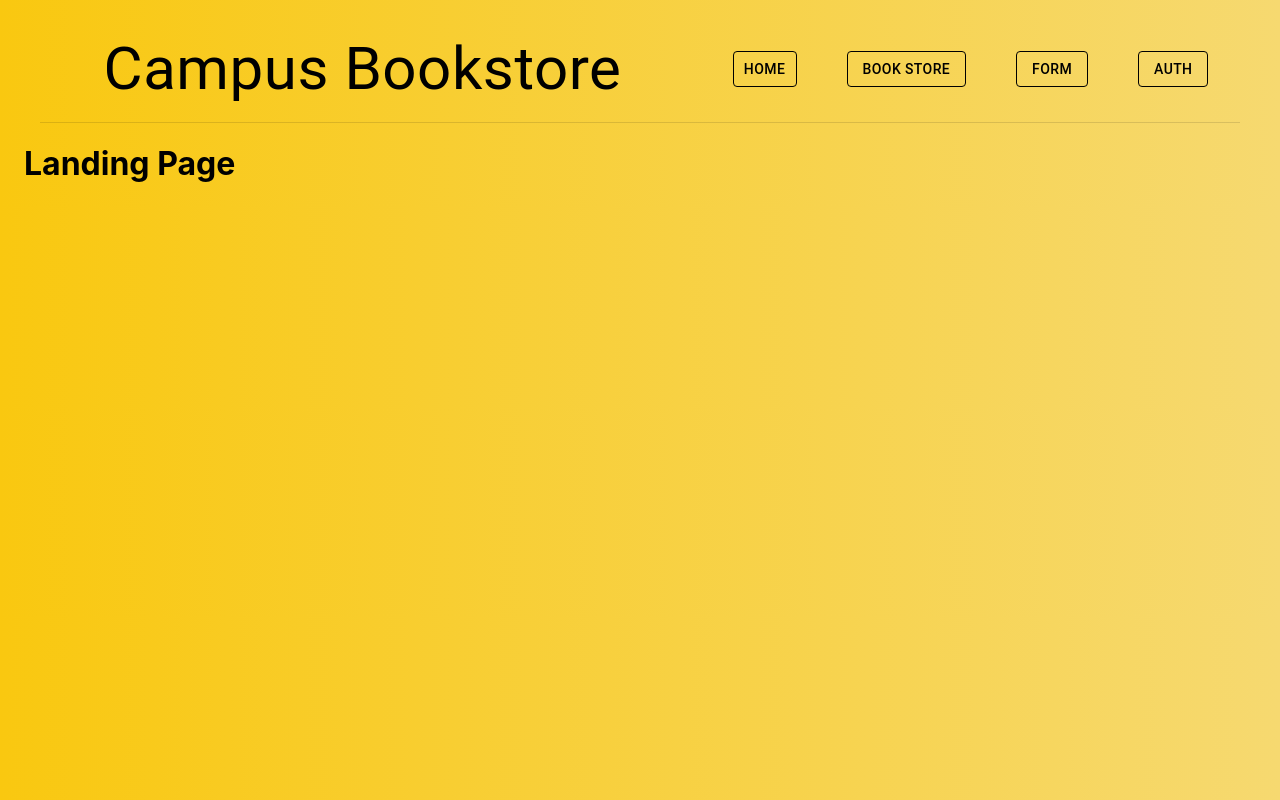
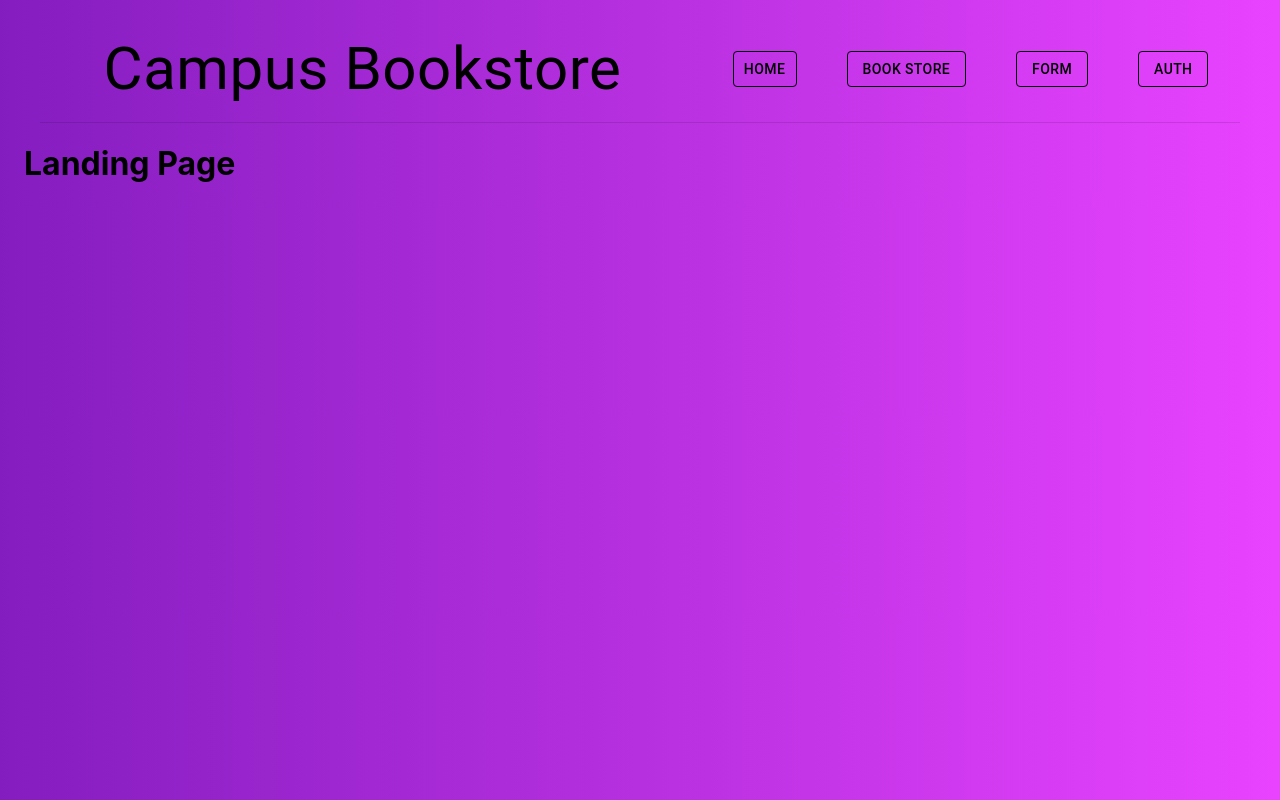
Before and after one commit to Sagarpatil1206/campus_bookstore, a React (Create React App) app in the folder books_resale/: page / in a window 1280 px wide. Built offline with nearby package versions, Linux system fonts and the light colour scheme.

Commit message:
Update App.css

```diff
--- a/books_resale/src/App.css
+++ b/books_resale/src/App.css
@@ -1,10 +1,10 @@
 /* .App {
   text-align: center;
 } */
-
+/* #8818ff, #d956f0 */
 body{
   /* background-image: url('file:///C:/Users/dell/Desktop/books_resale/books_resale/src/images/website_bg.png'); */
-  background: linear-gradient(to right, #F9C810, #f6d970) ;
+  background: linear-gradient(to right, #841dc0, #e943ff) ;
   background-size: cover;
   /* background-repeat: no-repeat;  */
 }
```
